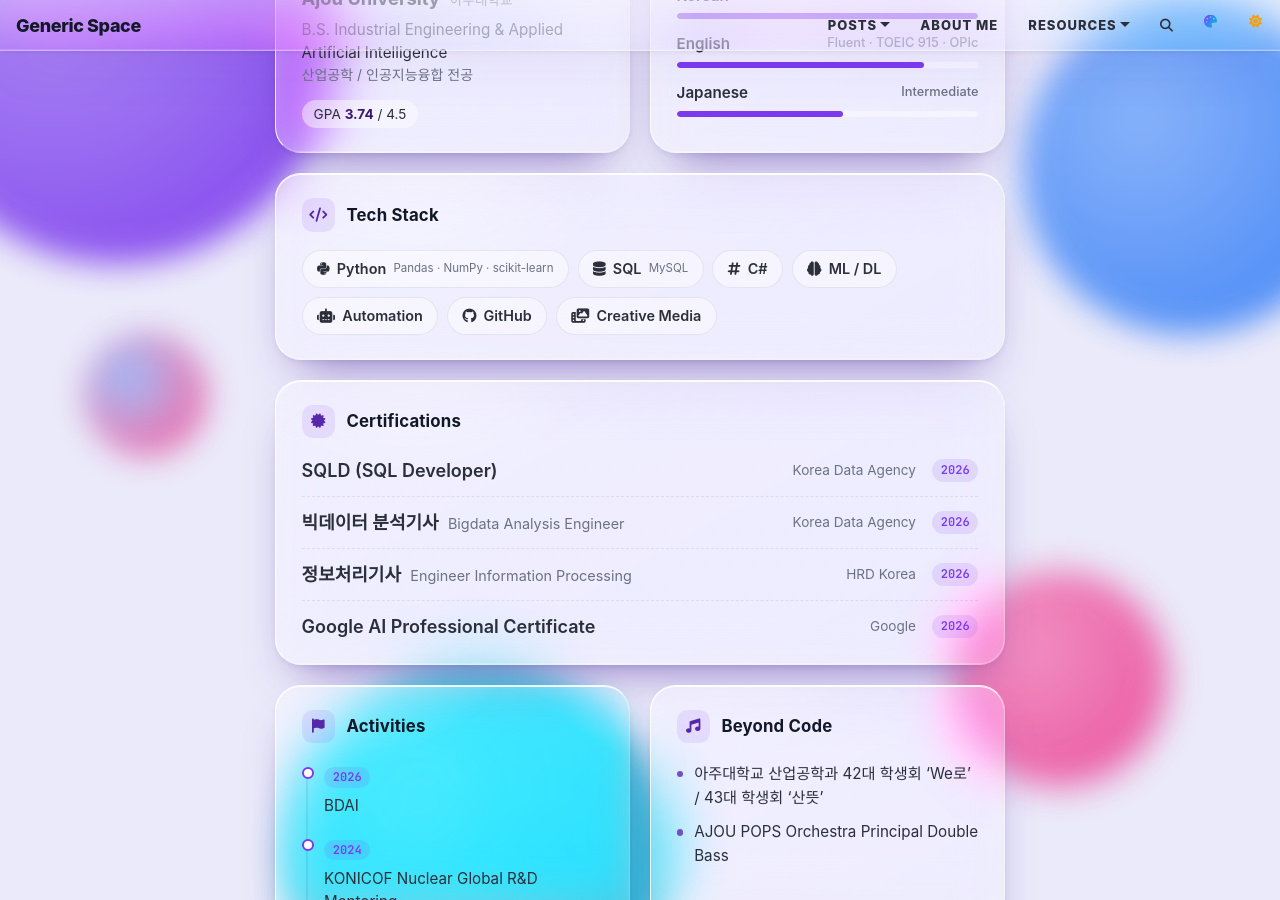
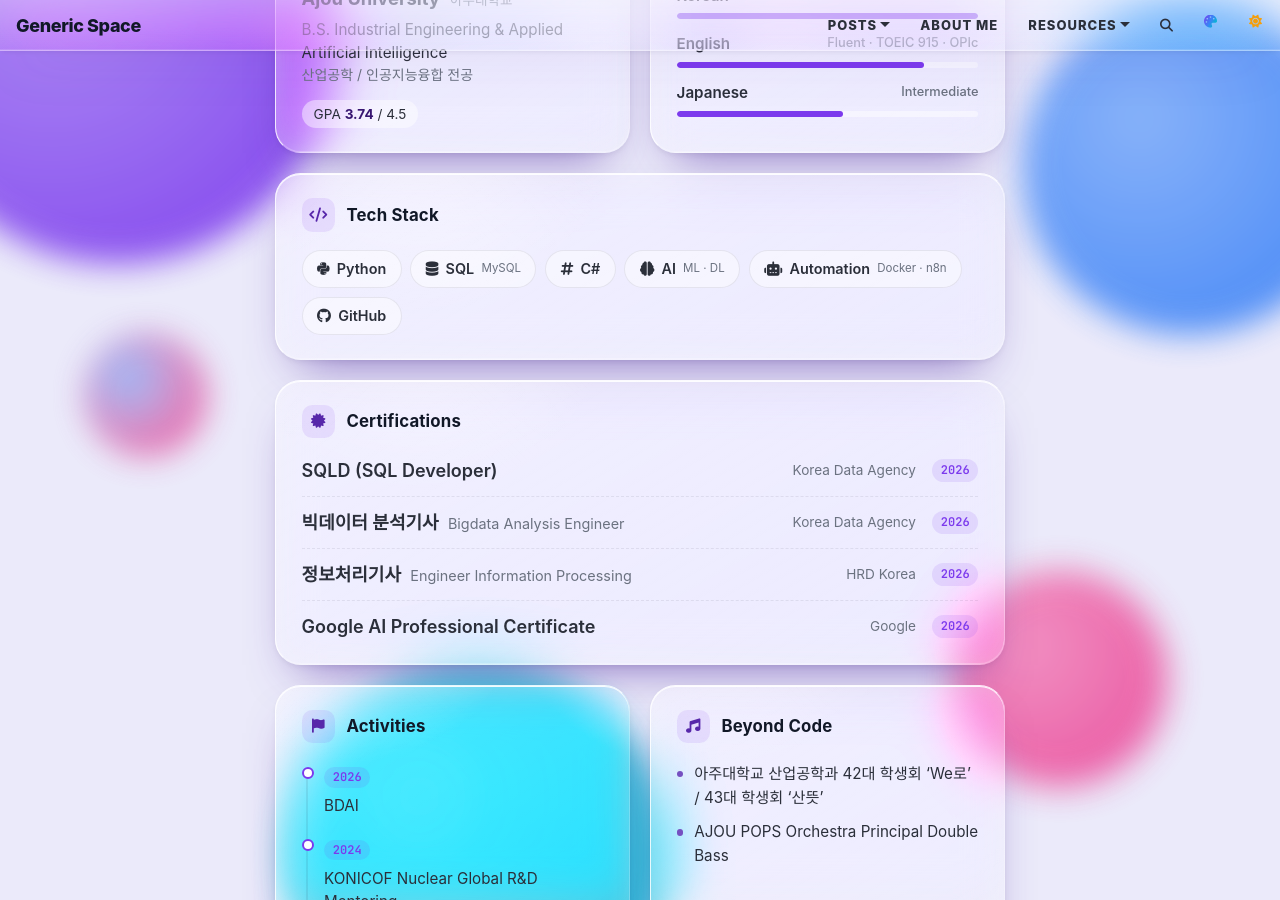
Before and after one commit to 48harry/48harry.github.io, a Jekyll site: the page built from aboutme.md, in a window 1280 px wide and 900 px high, scrolled down 544 px. Built offline with Jekyll 4.4.1, drawn with Linux system fonts in a browser that asks for light colours; some web fonts are replaced; comment, search, counter and statistics services are not loaded.

Commit message:
Simplify About Me tech stack
Co-Authored-By: Claude Opus 5.5 <noreply@anthropic.com>

```diff
--- a/aboutme.md
+++ b/aboutme.md
@@ -59,13 +59,12 @@ hide-title: true
   <section class="about-card about-wide">
     <h2 class="about-title"><i class="fas fa-code" aria-hidden="true"></i> Tech Stack</h2>
     <ul class="chip-list">
-      <li class="chip"><i class="fab fa-python" aria-hidden="true"></i> Python <small>Pandas · NumPy · scikit-learn</small></li>
+      <li class="chip"><i class="fab fa-python" aria-hidden="true"></i> Python</li>
       <li class="chip"><i class="fas fa-database" aria-hidden="true"></i> SQL <small>MySQL</small></li>
       <li class="chip"><i class="fas fa-hashtag" aria-hidden="true"></i> C#</li>
-      <li class="chip"><i class="fas fa-brain" aria-hidden="true"></i> ML / DL</li>
-      <li class="chip"><i class="fas fa-robot" aria-hidden="true"></i> Automation</li>
+      <li class="chip"><i class="fas fa-brain" aria-hidden="true"></i> AI <small>ML · DL</small></li>
+      <li class="chip"><i class="fas fa-robot" aria-hidden="true"></i> Automation <small>Docker · n8n</small></li>
       <li class="chip"><i class="fab fa-github" aria-hidden="true"></i> GitHub</li>
-      <li class="chip"><i class="fas fa-photo-film" aria-hidden="true"></i> Creative Media</li>
     </ul>
   </section>
 
```
